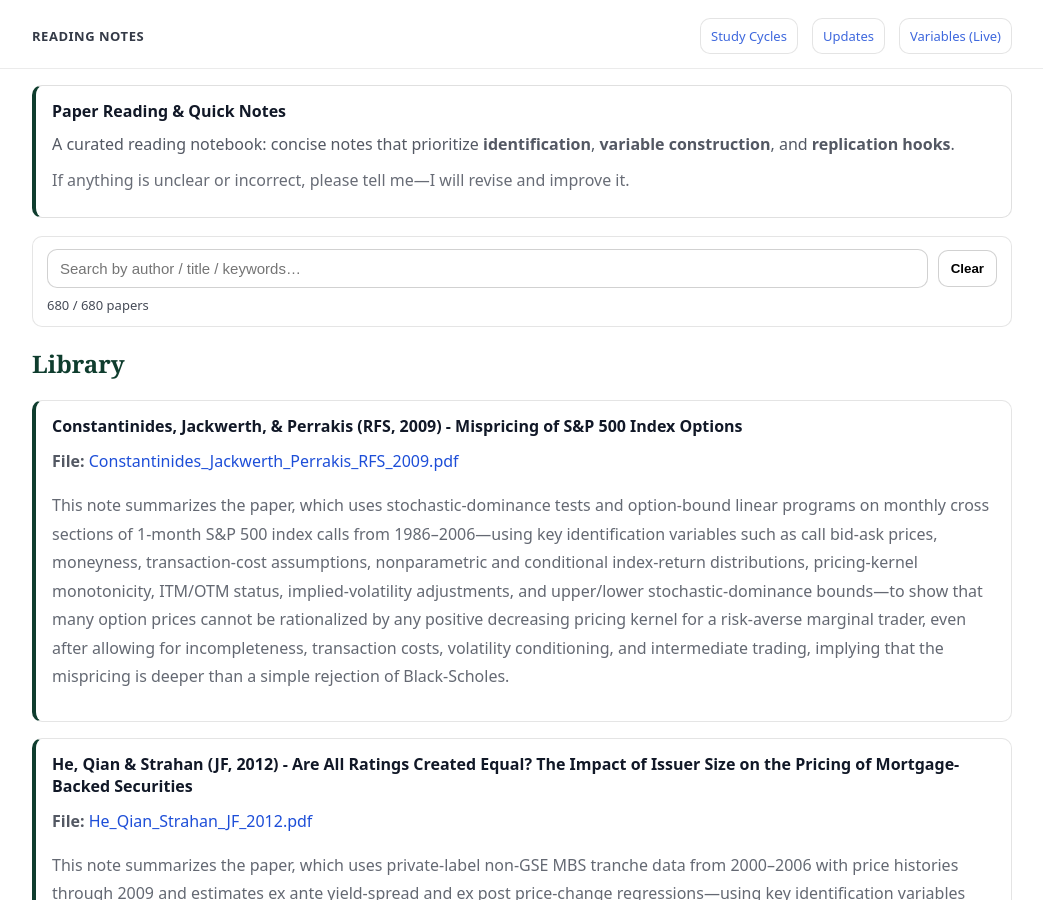
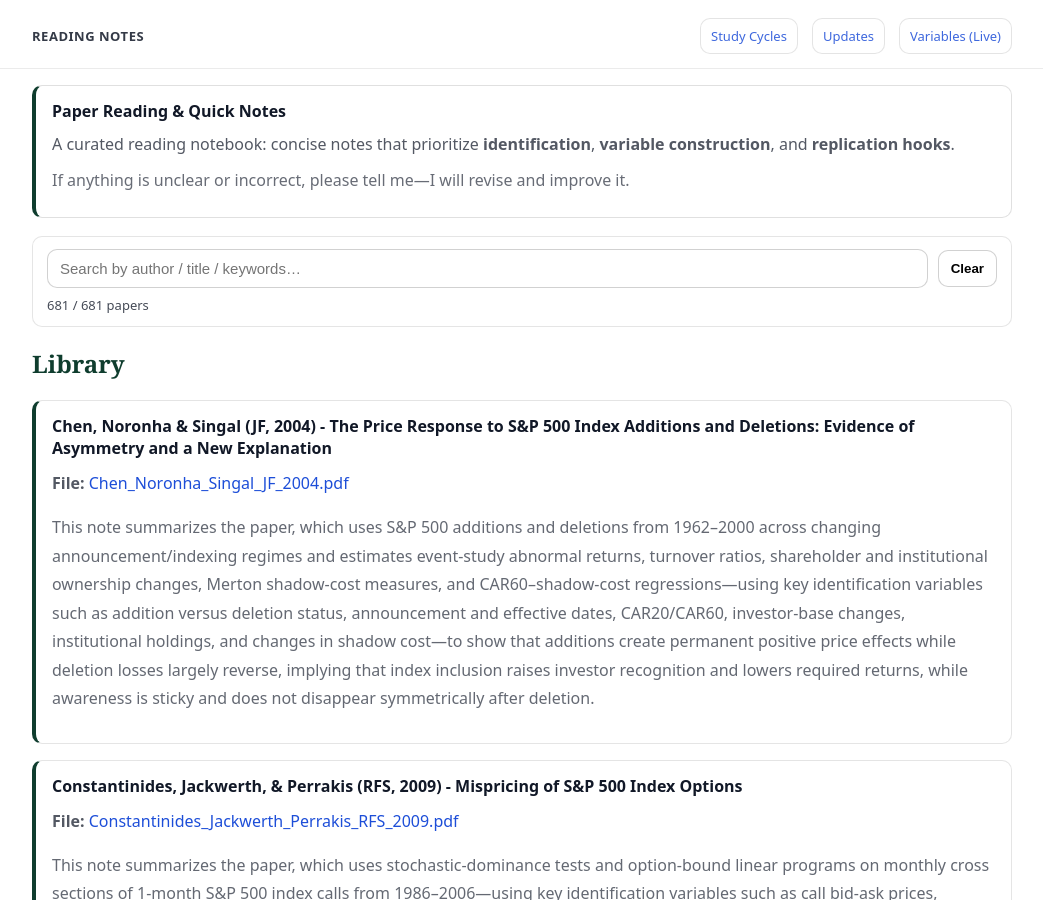
Before and after one commit to yaxinzn/study-archive, a Jekyll site: the page built from reading/index.md, in a window 1280 px wide and 900 px high. Shown: the whole window, without its empty margins (118-1161 px from the left). Built offline with Jekyll 4.4.1, drawn with Linux system fonts in a browser that asks for light colours.

Commit message:
Reading: add/update Chen_Noronha_Singal_JF_2004.pdf

```diff
--- a/_data/reading.yml
+++ b/_data/reading.yml
@@ -1,3 +1,7 @@
+- title: "Chen, Noronha & Singal (JF, 2004) - The Price Response to S&P 500 Index Additions and Deletions: Evidence of Asymmetry and a New Explanation"
+  file: "Chen_Noronha_Singal_JF_2004.pdf"
+  desc: "This note summarizes the paper, which uses S&P 500 additions and deletions from 1962–2000 across changing announcement/indexing regimes and estimates event-study abnormal returns, turnover ratios, shareholder and institutional ownership changes, Merton shadow-cost measures, and CAR60–shadow-cost regressions—using key identification variables such as addition versus deletion status, announcement and effective dates, CAR20/CAR60, investor-base changes, institutional holdings, and changes in shadow cost—to show that additions create permanent positive price effects while deletion losses largely reverse, implying that index inclusion raises investor recognition and lowers required returns, while awareness is sticky and does not disappear symmetrically after deletion."
+
 - title: "Constantinides, Jackwerth, & Perrakis (RFS, 2009) - Mispricing of S&P 500 Index Options"
   file: "Constantinides_Jackwerth_Perrakis_RFS_2009.pdf"
   desc: "This note summarizes the paper, which uses stochastic-dominance tests and option-bound linear programs on monthly cross sections of 1-month S&P 500 index calls from 1986–2006—using key identification variables such as call bid-ask prices, moneyness, transaction-cost assumptions, nonparametric and conditional index-return distributions, pricing-kernel monotonicity, ITM/OTM status, implied-volatility adjustments, and upper/lower stochastic-dominance bounds—to show that many option prices cannot be rationalized by any positive decreasing pricing kernel for a risk-averse marginal trader, even after allowing for incompleteness, transaction costs, volatility conditioning, and intermediate trading, implying that the mispricing is deeper than a simple rejection of Black-Scholes."
```
Also changed, not shown: 1 other file.
